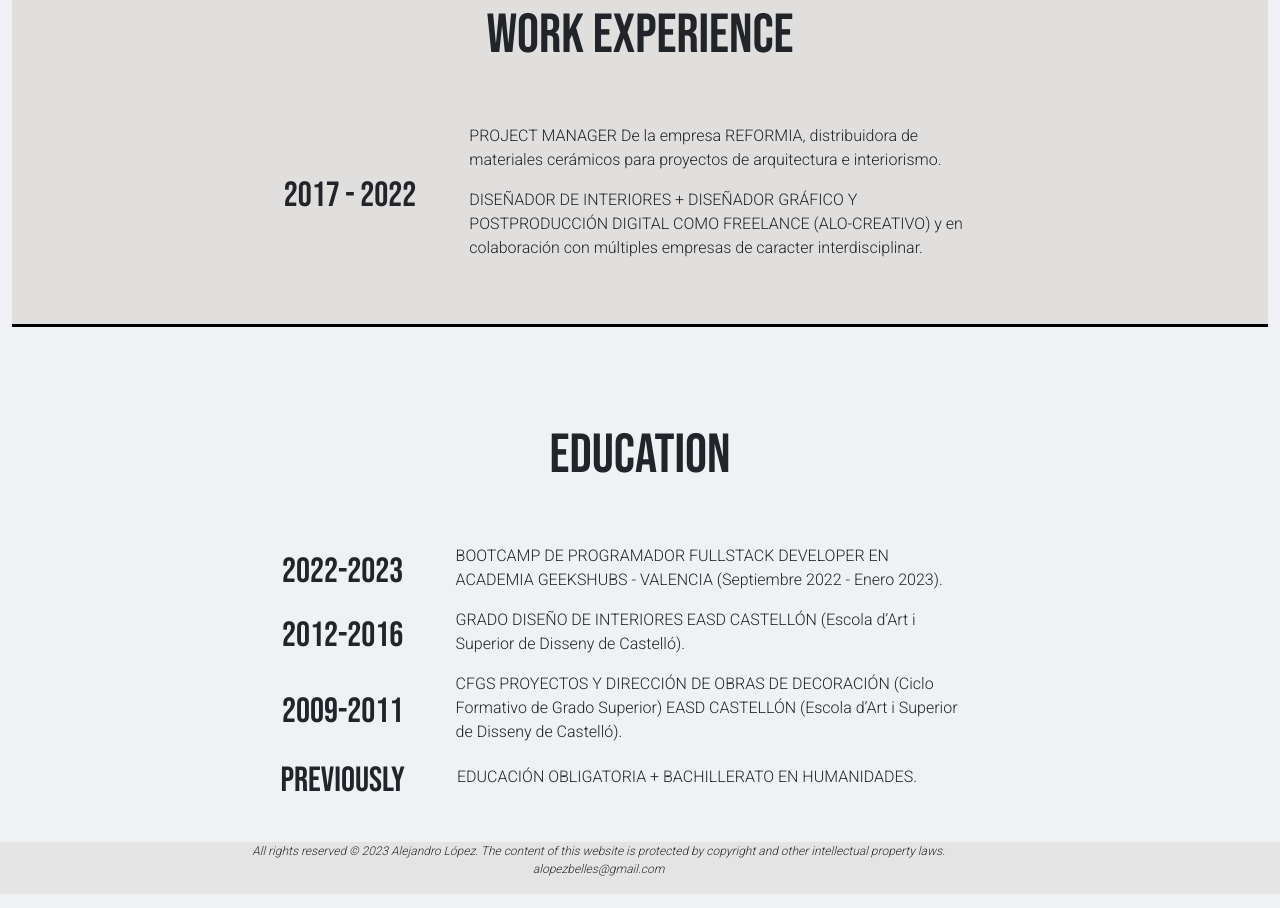
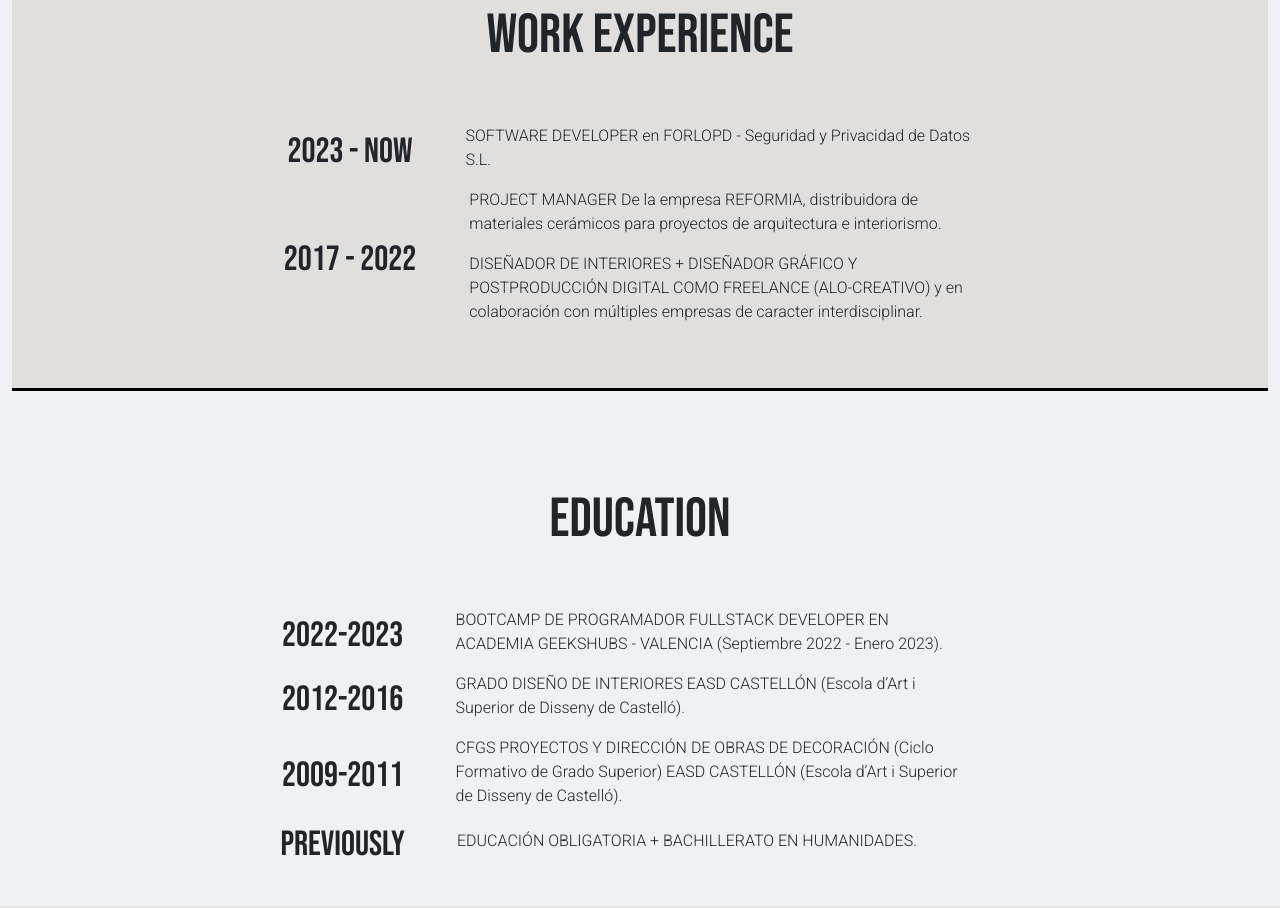
Before and after one commit to alopezbelles/PORTFOLIO-WEB-A.LOPEZ, a React (Create React App) app: page /about in a window 1280 px wide. Shown: the part 840-1748 px from the top of the page. Built offline with nearby package versions, Linux system fonts and the light colour scheme.

Commit message:
correct height from contact lyout and change portfolio link

```diff
--- a/src/Containers/About/About.jsx
+++ b/src/Containers/About/About.jsx
@@ -13,7 +13,7 @@ import "./About.css";
 
 function About() {
   return (
-    <Container fluid className="aboutDesign" >
+    <Container fluid className="aboutDesign">
       {/* <video autoPlay muted loop playsInline className="video-background">
         <source src={bgVideo} />
       </video> */}
@@ -46,6 +46,15 @@ function About() {
       </Col>
       <Col className="col2Design">
         <h1>Work Experience</h1>
+        <div className="infoContainer">
+          <h2 className="yearsText">2023 - NOW </h2>
+          <div className="paragraphs">
+            <p>
+              SOFTWARE DEVELOPER en FORLOPD - Seguridad y Privacidad de Datos
+              S.L.
+            </p>
+          </div>
+        </div>
         <div className="infoContainer">
           <h2 className="yearsText">2017 - 2022</h2>
           <div className="paragraphs">
@@ -102,7 +111,6 @@ function About() {
               <p>EDUCACIÓN OBLIGATORIA + BACHILLERATO EN HUMANIDADES.</p>
             </div>
           </div>
-
         </div>
       </Col>
     </Container>
--- a/src/Containers/Contact/Contact.css
+++ b/src/Containers/Contact/Contact.css
@@ -1,5 +1,5 @@
 .contactDesign{
-    height: 65vh;
+    height: auto;
 }
 .col1Contact {
   margin-top: 6em;
--- a/src/Containers/Contact/Contact.jsx
+++ b/src/Containers/Contact/Contact.jsx
@@ -40,7 +40,7 @@ function Contact() {
       </Col>
       <Col className="col4Design">
         <h2>MY PORTFOLIO:</h2>
-        <a href="https://drive.google.com/file/d/12zuAqW0yPMnrGQqBUaldvuMazk2hgEm5/view?usp=share_link">
+        <a href="https://drive.google.com/file/d/123kNstp4182gKEPwn4s3qUTtuotBedHN/view?usp=sharing">
           <Button text="Download"></Button>
         </a>
       </Col>
```
